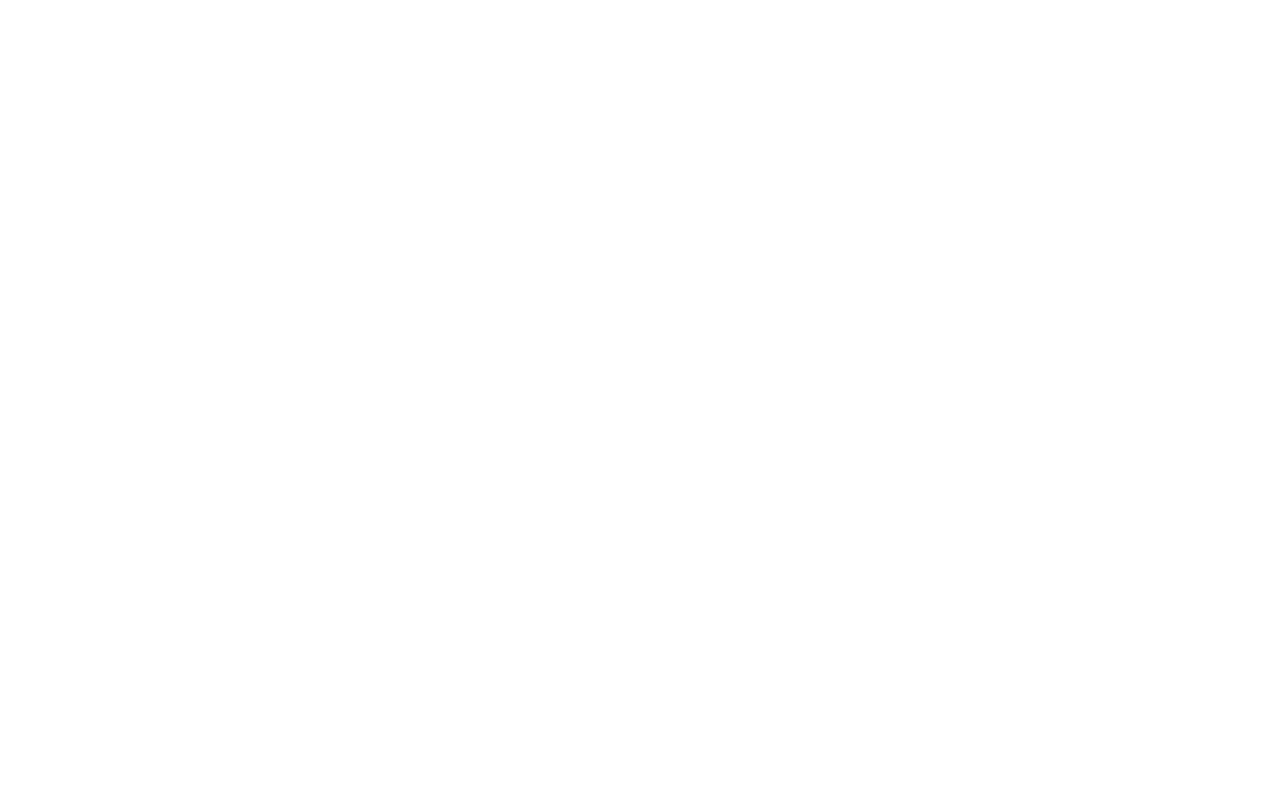
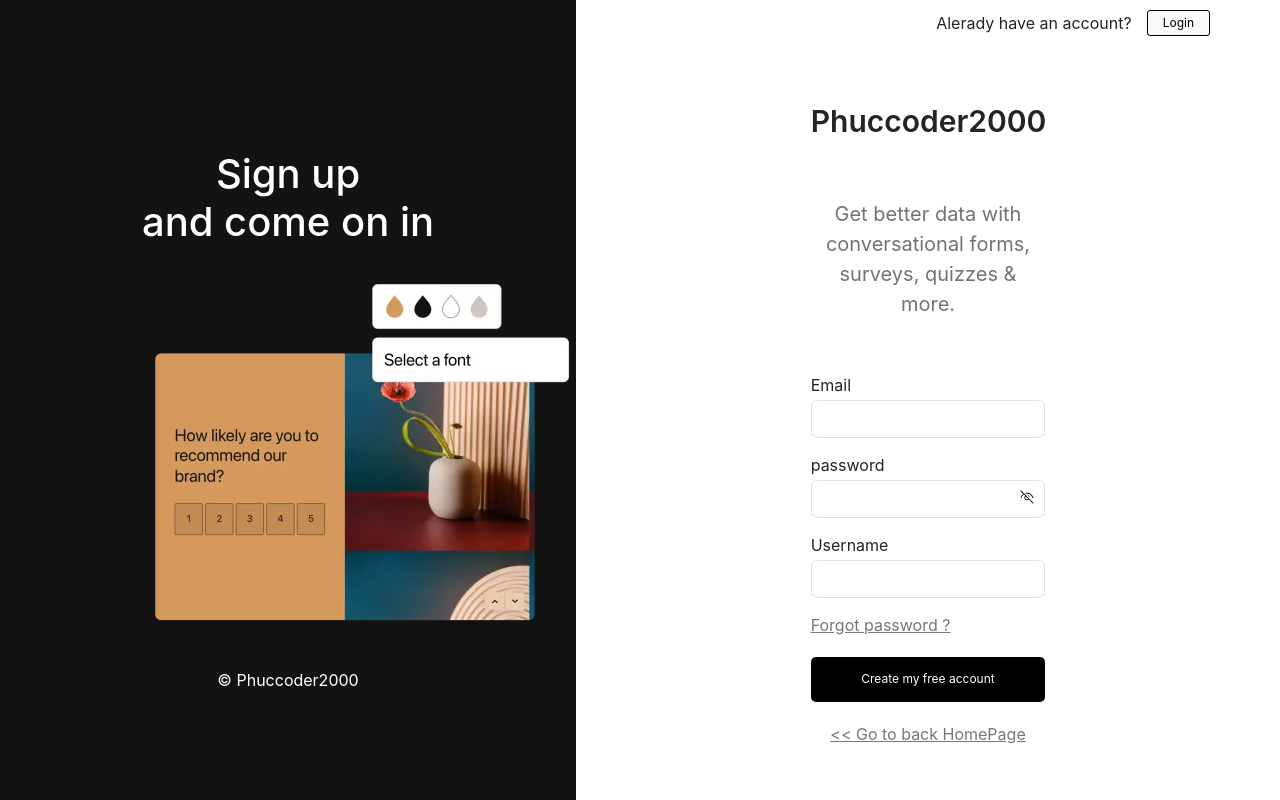
Before and after one commit to phuccoder2000/DuAnReact, a React (Create React App) app: page /register in a window 1280 px wide. Before the commit this address had no page. Built offline with nearby package versions, Linux system fonts and the light colour scheme.

Commit message:
register fix  desing home

```diff
--- a/src/App.scss
+++ b/src/App.scss
@@ -1,13 +1,14 @@
 body {
   padding: 0;
   margin: 0;
-  font-family: -apple-system, BlinkMacSystemFont, 'Segoe UI', 'Roboto', 'Oxygen',
-    'Ubuntu', 'Cantarell', 'Fira Sans', 'Droid Sans', 'Helvetica Neue',
-    sans-serif;
+  font-family: apercu-pro, -apple-system, BlinkMacSystemFont, "Helvetica Neue", sans-serif;
+
   -webkit-font-smoothing: antialiased;
   -moz-osx-font-smoothing: grayscale;
 }
+
 @media (min-width: 1500px) {
+
   .container,
   .container-lg,
   .container-md,
@@ -17,6 +18,7 @@
     max-width: 1450px !important;
   }
 }
+
 .app-container {
   .header-container {
     .btn-login {
@@ -26,21 +28,30 @@
       margin-right: 15px;
       height: 40px;
     }
+
     .btn-signup {
       padding: 0 15px;
       border-radius: 5px;
       color: white;
       background: #303030;
       height: 40px;
+
       &:hover {
         background: black;
       }
     }
+
     .navbar {
+
       z-index: 10;
       // opacity: 0.6;
       background-color: rgba(0, 0, 0, 0) !important;
       padding-top: 20px;
+
+      .navbar-brand {
+        font-weight: 600;
+        font-size: 25px;
+      }
 
       .nav-link {
         &.active {
@@ -49,34 +60,41 @@
       }
     }
   }
-  .homepage-content{
+
+  .homepage-content {
     padding: 100px;
     position: relative;
     width: 50%;
     display: flex;
     flex-direction: column;
     gap: 30px;
-    .title-1{
+
+    .title-1 {
       font-size: 35px;
       font-weight: 600px;
     }
-    .title-2{
+
+    .title-2 {
       font-size: 22px;
     }
-    .title-3{
-      button{
+
+    .title-3 {
+      button {
         border-radius: 5px;
         color: white;
         background: #303030;
         height: 40px;
+
         &:hover {
           background: black;
         }
+
         border: none;
       }
     }
   }
 }
+
 video {
   position: fixed;
   bottom: 0;
--- a/src/Components/Admin/Sidebar.js
+++ b/src/Components/Admin/Sidebar.js
@@ -40,7 +40,7 @@
                         }}
                     >
                         <DiReact size={'3em'} color='00bfff' />
-                        <span>Phuc coder</span>
+                        <span>Phuccoder</span>
                     </div>
                 </SidebarHeader>
                 <SidebarContent>
@@ -61,7 +61,7 @@
                             title={"Features"}
                         >
                             <MenuItem> Quản lý user
-                            <Link to="/admins/manage-users"/>
+                                <Link to="/admins/manage-users" />
                             </MenuItem>
                             <MenuItem> Quản lý bài Quiz</MenuItem>
                             <MenuItem> Quản lý câu hỏi</MenuItem>
--- a/src/Components/Auth/Login.js
+++ b/src/Components/Auth/Login.js
@@ -3,16 +3,40 @@
 import { useNavigate } from 'react-router-dom'
 import { postLogin } from '../../services/apiService'
 import { toast } from 'react-toastify';
+
+
+
 const Login = () => {
     const [email, setEmail] = useState('')
     const [password, setPassword] = useState('')
     const navigate = useNavigate()
+
+    const handleRegister = () => {
+        navigate("/register")
+    }
+
     const handleLogin = async () => {
         // validate
+        const validateEmail = (email) => {
+            return String(email)
+                .toLowerCase()
+                .match(
+                    /^(([^<>()[\]\\.,;:\s@"]+(\.[^<>()[\]\\.,;:\s@"]+)*)|.(".+"))@((\[[0-9]{1,3}\.[0-9]{1,3}\.[0-9]{1,3}\.[0-9]{1,3}\])|(([a-zA-Z\-0-9]+\.)+[a-zA-Z]{2,}))$/
+                );
+        }
+        const isValidateEmail = validateEmail(email)
+        if (!isValidateEmail) {
+            toast.error('Invalid Email')
+            return;
+        }
+        if (!password) {
+            toast.error('Invalid Password')
 
+            return;
+        }
         //summitAPI
         let data = await postLogin(email, password)
-        console.log(data, data.EC !== 0, data.Ec)
+
         if (data && data.EC === 0) {
             toast.success(data.EM)
             navigate('/')
@@ -22,15 +46,17 @@
 
             toast.error(data.EM)
         }
+
     }
+
     return (
         <div className="login-container">
             <div className="header">
-                <span>Don't have an account yet?</span>
-                <button>Sign Up</button>
+                <span className='title-containerHD'>Don't have an account yet?</span>
+                <button onClick={() => handleRegister()}>Sign Up</button>
             </div>
             <div className="title mx-auto col-4" >
-                phucdeptrai
+                Phuccoder2000
             </div>
             <div className="welcome mx-auto col-4">
                 Hello, who’s this?
--- /dev/null
+++ b/src/Components/Auth/Register.js
@@ -0,0 +1,128 @@
+import { useNavigate } from 'react-router-dom'
+import './Register.scss'
+import { VscEye, VscEyeClosed } from "react-icons/vsc"
+import { useState } from 'react'
+import { toast } from 'react-toastify';
+import { postRegister } from "../../services/apiService"
+import BGregister from '../../assets/BGregister.webp'
+const Register = (props) => {
+    const [email, setEmail] = useState('')
+    const [password, setPassword] = useState('')
+    const [username, setUsername] = useState('')
+
+    const navigate = useNavigate()
+    const handleLogin = () => {
+        navigate("/login");
+    }
+    const [isshowPassword, setIsshowPassword] = useState(false)
+
+    const handleRegister = async () => {
+        // validate
+        const validateEmail = (email) => {
+            return String(email)
+                .toLowerCase()
+                .match(
+                    /^(([^<>()[\]\\.,;:\s@"]+(\.[^<>()[\]\\.,;:\s@"]+)*)|.(".+"))@((\[[0-9]{1,3}\.[0-9]{1,3}\.[0-9]{1,3}\.[0-9]{1,3}\])|(([a-zA-Z\-0-9]+\.)+[a-zA-Z]{2,}))$/
+                );
+        }
+        const isValidateEmail = validateEmail(email)
+        if (!isValidateEmail) {
+            toast.error('Invalid Email')
+            return;
+        }
+        if (!password) {
+            toast.error('Invalid Password')
+
+            return;
+        }
+        //summitAPI
+        let data = await postRegister(email, password, username)
+        if (data && data.EC === 0) {
+            toast.success(data.EM)
+            navigate('/login')
+
+        }
+        if (data && data.EC !== 0) {
+
+            toast.error(data.EM)
+        }
+    }
+
+    return (
+        <div className='group-register'>
+            <div className='content-register'>
+                <h1 className='title-h1'>Sign up <br />
+                    and come on in
+                </h1>
+                <img src={BGregister}></img>
+                <div className='title-h3'>&copy; Phuccoder2000</div>
+            </div>
+            <div className="register-container">
+                <div className="header">
+                    <span>Alerady have an account?</span>
+                    <button onClick={() => handleLogin()}>Login</button>
+                </div>
+                <div className="title mx-auto col-4" >
+                    Phuccoder2000
+                </div>
+                <div className="welcome mx-auto col-4">
+                    Get better data with conversational forms, surveys, quizzes & more.
+                </div>
+                <div className="content-form mx-auto col-4">
+                    <div className='form-group '>
+                        <label>Email</label>
+                        <input
+                            type={"email"}
+                            className='form-control'
+                            value={email}
+                            onChange={(event) => setEmail(event.target.value)}
+                        />
+                    </div>
+                    <div className='form-group pass-group'>
+                        <label>password</label>
+                        <input
+                            type={isshowPassword ? "text" : "password"}
+                            className='form-control'
+                            value={password}
+                            onChange={(event) => setPassword(event.target.value)}
+                        />
+                        {isshowPassword ?
+                            <span
+                                className='icons-eye'
+                                onClick={() => setIsshowPassword(false)}>
+                                <VscEye />
+                            </span>
+                            : <span
+                                className='icons-eye'
+                                onClick={() => setIsshowPassword(true)}>
+                                <VscEyeClosed />
+                            </span>
+                        }
+                    </div>
+                    <div className='form-group '>
+                        <label>Username</label>
+                        <input
+                            type={"username"}
+                            className='form-control'
+                            value={username}
+                            onChange={(event) => setUsername(event.target.value)}
+                        />
+                    </div>
+                    <span className='forgot-password'>Forgot password ?</span>
+                    <div>
+                        <button className='btn-summit' onClick={() => handleRegister()}>
+                            Create my free account
+                        </button>
+                    </div>
+                    <div className=' text-center'>
+                        <span className='back' onClick={() => { navigate('/') }}> &#60;&#60; Go to back HomePage</span>
+                    </div>
+
+                </div>
+            </div>
+
+        </div>
+
+    )
+}
+export default Register
--- /dev/null
+++ b/src/Components/Auth/Register.scss
@@ -0,0 +1,116 @@
+.group-register {
+    font-family: apercu-pro, -apple-system, system-ui, BlinkMacSystemFont, "Helvetica Neue", sans-serif;
+    display: flex;
+    height: 100vh;
+    overflow: hidden;
+
+    .content-register {
+        background-color: rgb(19, 19, 19);
+        flex: 1 1 0%;
+        overflow: hidden;
+
+        .title-h1 {
+            padding-top: 150px;
+            color: rgb(255, 255, 255);
+            text-align: center;
+        }
+
+        .title-h3 {
+            color: rgb(255, 255, 255);
+            text-align: center;
+            padding-top: 40px;
+
+        }
+
+        img {
+            padding: 30px 0 0 150px;
+        }
+    }
+
+    .register-container {
+        flex: 1 1 10%;
+        display: grid;
+        overflow: auto;
+        height: 100%;
+
+        .header {
+            height: 45px;
+            text-align: right;
+            padding: 0 70px;
+
+            display: flex;
+            justify-content: flex-end;
+            align-items: center;
+
+            .title-containerHD {
+                font-size: 14px;
+            }
+
+            button {
+                border: none;
+                padding: 3px 15px;
+                margin-left: 15px;
+                border-radius: 3px;
+                background: #f9f9f9;
+                border: 1px solid;
+                font-size: 12px;
+
+                &:hover {
+                    background: white;
+                }
+            }
+        }
+
+        .title {
+            font-size: 30px;
+            text-align: center;
+            font-weight: 600;
+        }
+
+        .welcome {
+            font-size: 20px;
+            text-align: center;
+            color: rgb(115, 115, 115);
+        }
+
+        .content-form {
+
+            input {
+                margin-bottom: 15px;
+                margin-top: 3px;
+            }
+
+            button {
+                width: 100%;
+                height: 45px;
+                border: none;
+                margin: 20px 0;
+                border-radius: 5px;
+                color: white;
+                background: black;
+                font-size: 12px;
+            }
+
+            .forgot-password {
+                text-decoration: underline;
+                color: #777;
+            }
+        }
+
+        .back {
+            cursor: pointer;
+            text-decoration: underline;
+            color: #777;
+        }
+
+        .pass-group {
+            position: relative;
+
+            .icons-eye {
+                position: absolute;
+                right: 10px;
+                bottom: 10px;
+            }
+        }
+    }
+}
--- a/src/Components/Headers/Header.js
+++ b/src/Components/Headers/Header.js
@@ -7,11 +7,14 @@
   const handleLogin = () => {
     navigate("/login");
   }
+  const handleRegister =() =>{
+    navigate("/register")
+  }
   return (
     <Navbar bg="light" expand="lg">
       <Container>
         {/* <Navbar.Brand href="#home">Phucdeptrai</Navbar.Brand> */}
-        <NavLink to="/" className='navbar-brand'> PhucDepTrai</NavLink>
+        <NavLink to="/" className='navbar-brand'> Phuccoder</NavLink>
         <Navbar.Toggle aria-controls="basic-navbar-nav" />
         <Navbar.Collapse id="basic-navbar-nav">
           <Nav className="me-auto">
@@ -24,7 +27,7 @@
           </Nav>
           <Nav>
             <button className='btn-login' onClick={() => handleLogin()}>Login</button>
-            <button className='btn-signup'>Sign up</button>
+            <button className='btn-signup' onClick={() => handleRegister()}>Sign up</button>
             {/* <NavDropdown title="Settings" id="basic-nav-dropdown">
               <NavDropdown.Item >Log in</NavDropdown.Item>
               <NavDropdown.Item>Log out</NavDropdown.Item>
--- a/src/Layout.js
+++ b/src/Layout.js
@@ -11,6 +11,7 @@
 import DashBoard from './Components/Admin/Content/DashBoard';
 import Login from './Components/Auth/Login';
 import { ToastContainer, toast } from 'react-toastify';
+import Register from "./Components/Auth/Register";
 
 const Layout = (props) => {
     return (
@@ -25,6 +26,8 @@
                     <Route path='manage-Users' element={<ManageUser />} />
                 </Route>
                 <Route path='/login' element={<Login />} />
+                <Route path='/register' element={<Register />} />
+
             </Routes>
             <ToastContainer
                 position="top-right"
```
Also changed, not shown: src/Components/Admin/Admin.js (+2 -13 lines), src/Components/Auth/Login.scss (+12 -3 lines), src/services/apiService.js (+6 -1 lines), src/assets/BGregister.webp (added).
